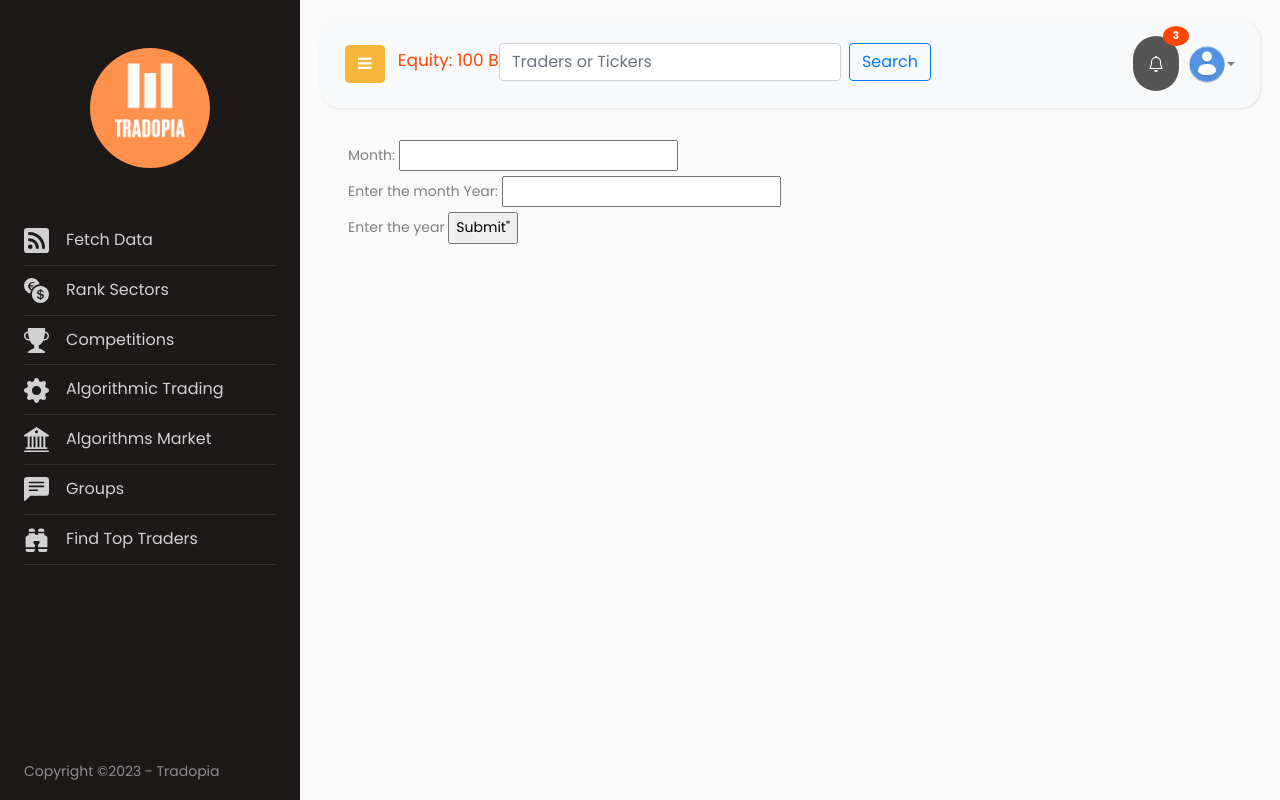
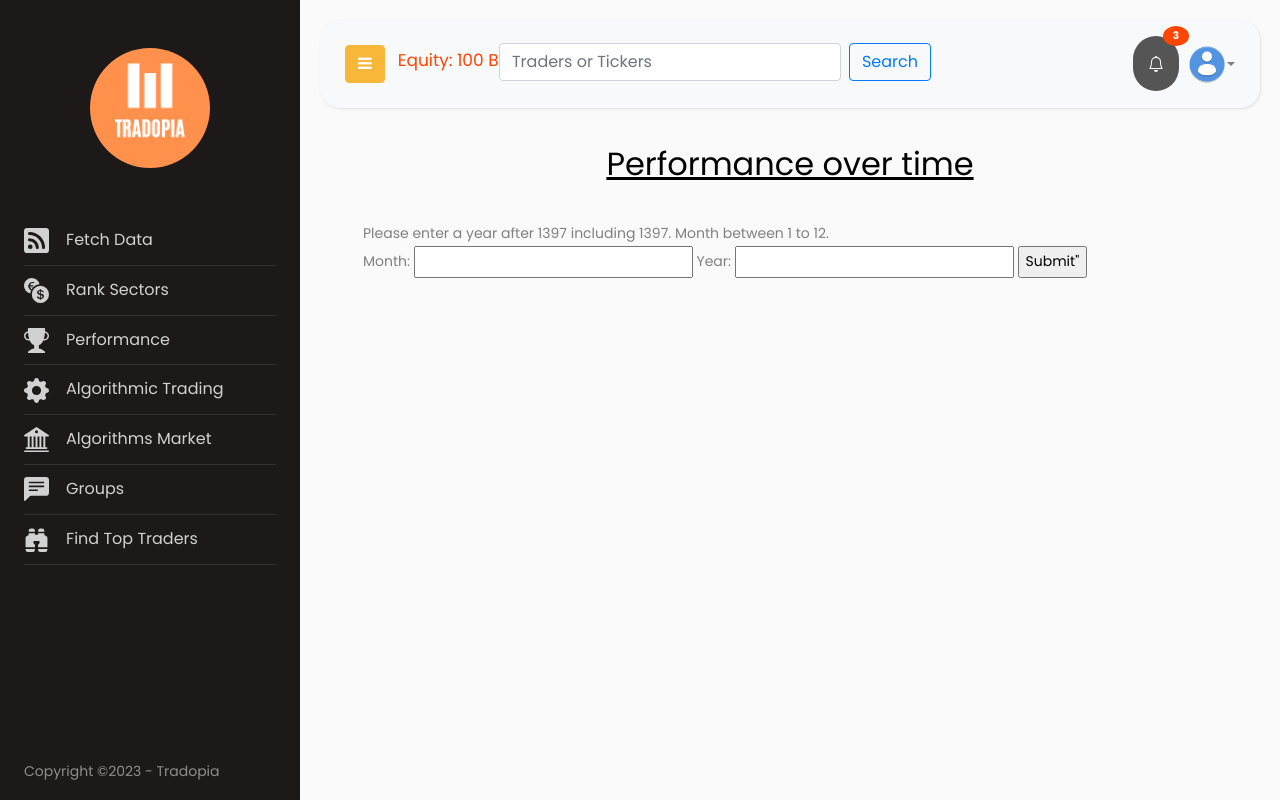
Before and after one commit to Chatrasham/sector_selection_algo, a Django app: page /performance/ in a window 1280 px wide. Run offline with Django 4.2, Linux system fonts and the light colour scheme; some libraries are stand-ins or nearby versions.

Commit message:
Minor adjustments

```diff
--- a/fetch_data/forms.py
+++ b/fetch_data/forms.py
@@ -4,17 +4,13 @@ from django import forms
 class RankForm(forms.Form):
 
     month = forms.IntegerField(
-                     help_text = "Enter the month"
                      )
     year = forms.IntegerField(
-                     help_text = "Enter the year"
                      )
 
 class PerformanceForm(forms.Form):
 
     month = forms.IntegerField(
-                     help_text = "Enter the month"
                      )
     year = forms.IntegerField(
-                     help_text = "Enter the year"
                      )
--- a/templates/base.html
+++ b/templates/base.html
@@ -93,7 +93,7 @@
 
 			<nav id="sidebar">
 				<div class="p-4 pt-5">
-		  		<a href="#top" class="img logo rounded-circle mb-5" style="background-image: url(/static/base/images/logo.jpg);"></a>
+		  		<a href="/" class="img logo rounded-circle mb-5" style="background-image: url(/static/base/images/logo.jpg);"></a>
 	        <ul class="list-unstyled components mb-5">
 
 	          <li>
@@ -117,7 +117,7 @@
                   <svg xmlns="http://www.w3.org/2000/svg" width="25" height="25" fill="currentColor" class="bi bi-trophy-fill" viewBox="0 0 16 16">
                      <path d="M2.5.5A.5.5 0 0 1 3 0h10a.5.5 0 0 1 .5.5c0 .538-.012 1.05-.034 1.536a3 3 0 1 1-1.133 5.89c-.79 1.865-1.878 2.777-2.833 3.011v2.173l1.425.356c.194.048.377.135.537.255L13.3 15.1a.5.5 0 0 1-.3.9H3a.5.5 0 0 1-.3-.9l1.838-1.379c.16-.12.343-.207.537-.255L6.5 13.11v-2.173c-.955-.234-2.043-1.146-2.833-3.012a3 3 0 1 1-1.132-5.89A33.076 33.076 0 0 1 2.5.5zm.099 2.54a2 2 0 0 0 .72 3.935c-.333-1.05-.588-2.346-.72-3.935zm10.083 3.935a2 2 0 0 0 .72-3.935c-.133 1.59-.388 2.885-.72 3.935z"/>
                     </svg>
-                  &nbsp;&nbsp;&nbsp;Competitions</a>
+                  &nbsp;&nbsp;&nbsp;Performance</a>
 	          </li>
                 <li>
               <a href="#">
--- a/templates/optimize_form.html
+++ b/templates/optimize_form.html
@@ -6,7 +6,10 @@
 
 
 {% block content %}
-
+<div class="container">
+    <h2 class="text-center"><u>Sector Rankings</u></h2><br>
+Please enter a year after 1397 including 1397.
+Month between 1 to 12.
 <form action = "" method = "post">
     {% csrf_token %}
     {{form }}
--- a/templates/performance.html
+++ b/templates/performance.html
@@ -8,7 +8,7 @@
 {% block content %}
 
 <div class="container">
-<h2 class="text-center"><u>Sector Rankings</u></h2><br>
+<h2 class="text-center"><u>Performance over time</u></h2><br>
 <table class="table table-dark table-striped">
 	<thead>
 	<tr>
--- a/templates/performance_form.html
+++ b/templates/performance_form.html
@@ -6,7 +6,10 @@
 
 
 {% block content %}
-
+<div class="container">
+    <h2 class="text-center"><u>Performance over time</u></h2><br>
+Please enter a year after 1397 including 1397.
+Month between 1 to 12.
 <form action = "" method = "post">
     {% csrf_token %}
     {{form }}
```
Also changed, not shown: fetch_data/performance.py (+23 -1 lines).
